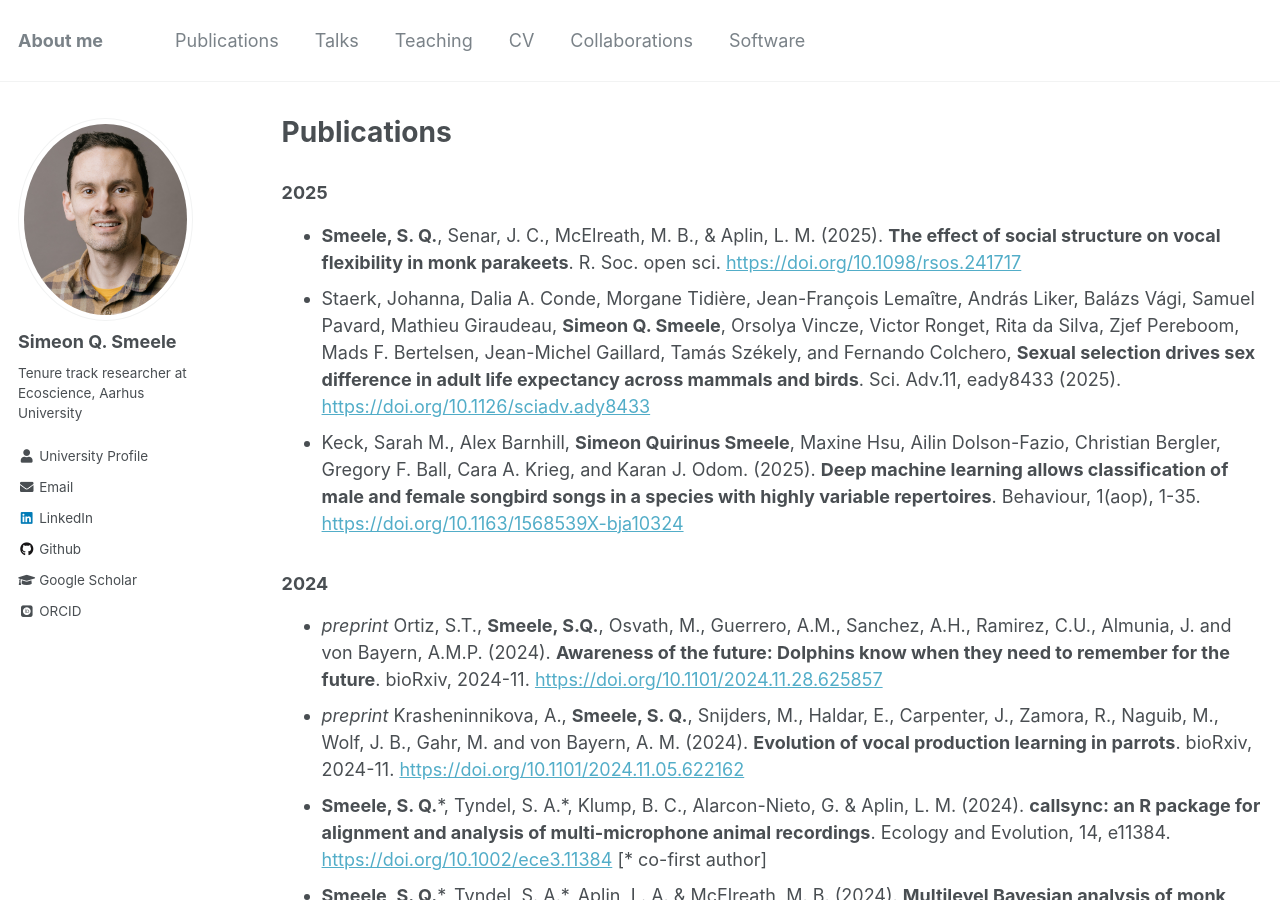
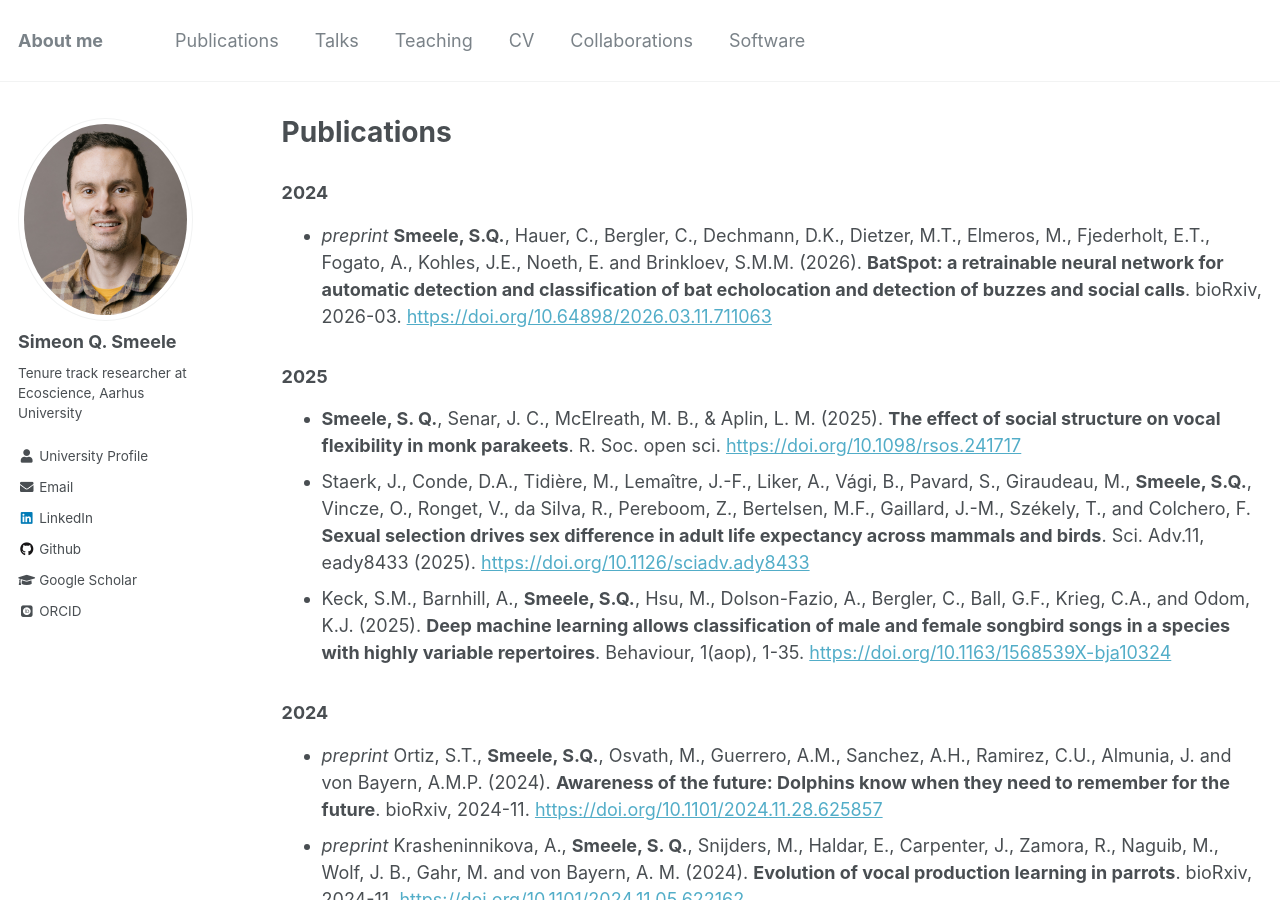
Before and after one commit to simeonqs/simeonqs.github.io, a Jekyll site: the page built from _pages/publications.md, in a window 1280 px wide and 900 px high. Built offline with Jekyll 4.4.1, drawn with Linux system fonts in a browser that asks for light colours; some web fonts are replaced; comment, search, counter and statistics services are not loaded.

Commit message:
Adding BatSpot.

```diff
--- a/_pages/publications.md
+++ b/_pages/publications.md
@@ -7,13 +7,20 @@ author_profile: true
 
 <script type='text/javascript' src='https://d1bxh8uas1mnw7.cloudfront.net/assets/embed.js'></script>
 
+### 2024
+
+- *preprint* **Smeele, S.Q.**, Hauer, C., Bergler, C., Dechmann, D.K., Dietzer, M.T., Elmeros, M., Fjederholt, E.T., Fogato, A., Kohles, J.E., Noeth, E. and Brinkloev, S.M.M. (2026). **BatSpot: a retrainable neural network for automatic detection and classification of bat echolocation and detection of buzzes and social calls**. bioRxiv, 2026-03. <https://doi.org/10.64898/2026.03.11.711063>
+  <div class='altmetric-embed' data-doi='10.64898/2026.03.11.711063'></div>
+
 ### 2025
 
 - **Smeele, S. Q.**, Senar, J. C., McElreath, M. B., & Aplin, L. M. (2025). **The effect of social structure on vocal flexibility in monk parakeets**. R. Soc. open sci. <https://doi.org/10.1098/rsos.241717>
     <div class='altmetric-embed' data-doi='10.1098/rsos.241717'></div>
-- Staerk, Johanna, Dalia A. Conde, Morgane Tidière, Jean-François Lemaître, András Liker, Balázs Vági, Samuel Pavard, Mathieu Giraudeau, **Simeon Q. Smeele**, Orsolya Vincze, Victor Ronget, Rita da Silva, Zjef Pereboom, Mads F. Bertelsen, Jean-Michel Gaillard, Tamás Székely, and Fernando Colchero, **Sexual selection drives sex difference in adult life expectancy across mammals and birds**. Sci. Adv.11, eady8433 (2025). <https://doi.org/10.1126/sciadv.ady8433>
+
+- Staerk, J., Conde, D.A., Tidière, M., Lemaître, J.-F., Liker, A., Vági, B., Pavard, S., Giraudeau, M., **Smeele, S.Q.**, Vincze, O., Ronget, V., da Silva, R., Pereboom, Z., Bertelsen, M.F., Gaillard, J.-M., Székely, T., and Colchero, F. **Sexual selection drives sex difference in adult life expectancy across mammals and birds**. Sci. Adv.11, eady8433 (2025). <https://doi.org/10.1126/sciadv.ady8433>
   <div class='altmetric-embed' data-doi='10.1126/sciadv.ady8433'></div>
-- Keck, Sarah M., Alex Barnhill, **Simeon Quirinus Smeele**, Maxine Hsu, Ailin Dolson-Fazio, Christian Bergler, Gregory F. Ball, Cara A. Krieg, and Karan J. Odom. (2025). **Deep machine learning allows classification of male and female songbird songs in a species with highly variable repertoires**. Behaviour, 1(aop), 1-35. <https://doi.org/10.1163/1568539X-bja10324>
+
+- Keck, S.M., Barnhill, A., **Smeele, S.Q.**, Hsu, M., Dolson-Fazio, A., Bergler, C., Ball, G.F., Krieg, C.A., and Odom, K.J. (2025). **Deep machine learning allows classification of male and female songbird songs in a species with highly variable repertoires**. Behaviour, 1(aop), 1-35. <https://doi.org/10.1163/1568539X-bja10324>
   <div class='altmetric-embed' data-doi='10.1163/1568539X-bja10324'></div>
 
 ### 2024
```
Also changed, not shown: 1 other file.
